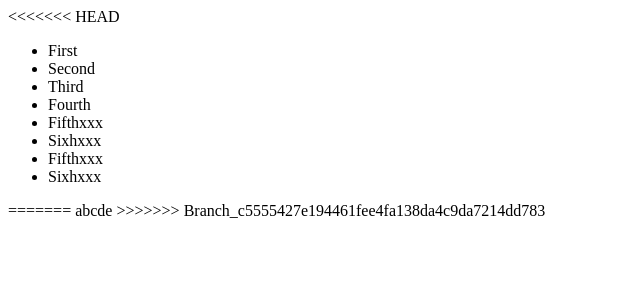
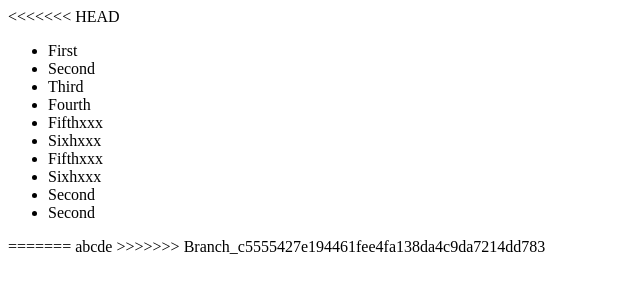
Before and after one commit to EricTseng/20160621web, a plain HTML site: page index.html in a window 1280 px wide. Shown: the whole page, without its empty margins (0-640 px from the left). Drawn offline with Linux system fonts and the light colour scheme.

Commit message:
add index.html 1 ul

```diff
--- a/index.html
+++ b/index.html
@@ -15,6 +15,8 @@
     <li>Sixhxxx</li>
     <li>Fifthxxx</li>
     <li>Sixhxxx</li>
+    <li>Second</li>
+    <li>Second</li>
   </ul>
 =======
   abcde
```
